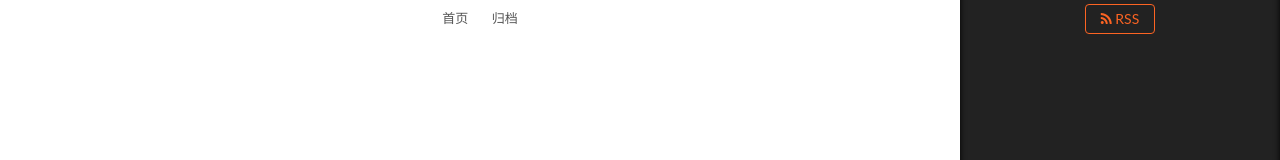
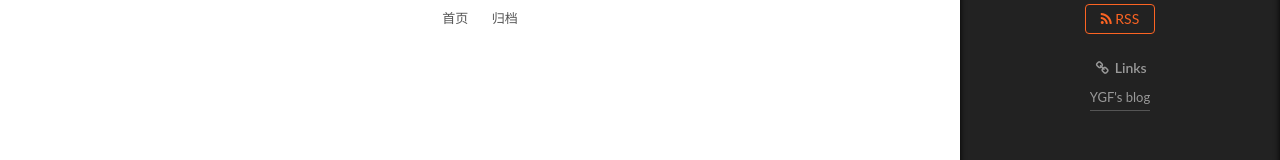
Before and after one commit to H1d3r/h1d3r.github.io, a plain HTML site: page 2020/06/18/判断落地IP是否为真实地址的方法-初步整理/index.html in a window 1280 px wide. Both pictures are taken after a click on the item "站点概览". Shown: the part 216-376 px from the top of the page. Drawn offline with Linux system fonts and the light colour scheme.

Commit message:
Site updated: 2020-12-15 09:54:54

```diff
--- a/2020/06/18/判断落地IP是否为真实地址的方法-初步整理/index.html
+++ b/2020/06/18/判断落地IP是否为真实地址的方法-初步整理/index.html
@@ -521,6 +521,20 @@
 
 
 
+            <div class="links-of-blogroll motion-element links-of-blogroll-block">
+              <div class="links-of-blogroll-title">
+                <i class="fa  fa-fw fa-link"></i>
+                Links
+              </div>
+              <ul class="links-of-blogroll-list">
+
+                  <li class="links-of-blogroll-item">
+                    <a href="https://ygf.name/" title="YGF's blog" target="_blank">YGF's blog</a>
+                  </li>
+
+              </ul>
+            </div>
+
 
 
 
```
Also changed, not shown: archives/2020/06/index.html (+14 -0 lines), archives/2020/index.html (+14 -0 lines), archives/index.html (+14 -0 lines), categories/index.html (+14 -0 lines), categories/小知识/index.html (+14 -0 lines), index.html (+14 -0 lines), tags/index.html (+14 -0 lines), tags/真实IP/index.html (+14 -0 lines), tags/落地/index.html (+14 -0 lines).
